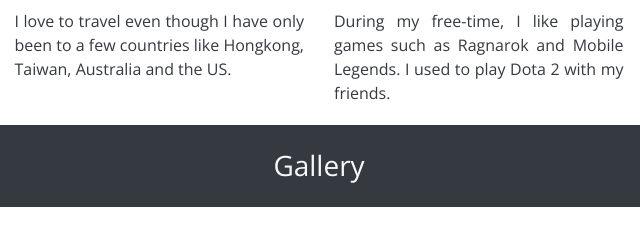
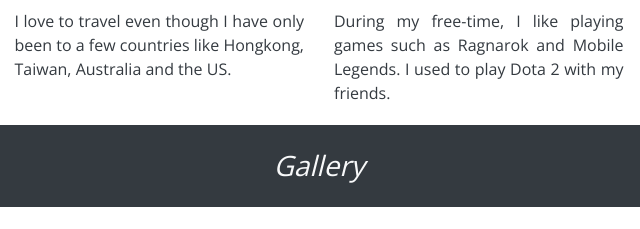
Before and after one commit to jsales24/csp1-sales, a plain HTML site: page index.html in a window 1280 px wide. Shown: the part 1012-1241 px from the top of the page, 321-961 px from the left. Drawn offline with nearby package versions, Linux system fonts and the light colour scheme.

Commit message:
Update index.html

```diff
--- a/index.html
+++ b/index.html
@@ -99,7 +99,7 @@
 
     <!-- Gallery Start -->
     <div class="text-center">
-    <h3 class="py-4 bg-dark text-light" id="gallery">Gallery</h3>
+    <h3 class="py-4 bg-dark text-light" id="gallery"><em>Gallery</em></h3>
 
     <!-- Carousel Section Start -->
           <div class="row d-md-block d-sm-block d-lg-block my-md-4 my-sm-4 my-lg-4 my-4">
```
